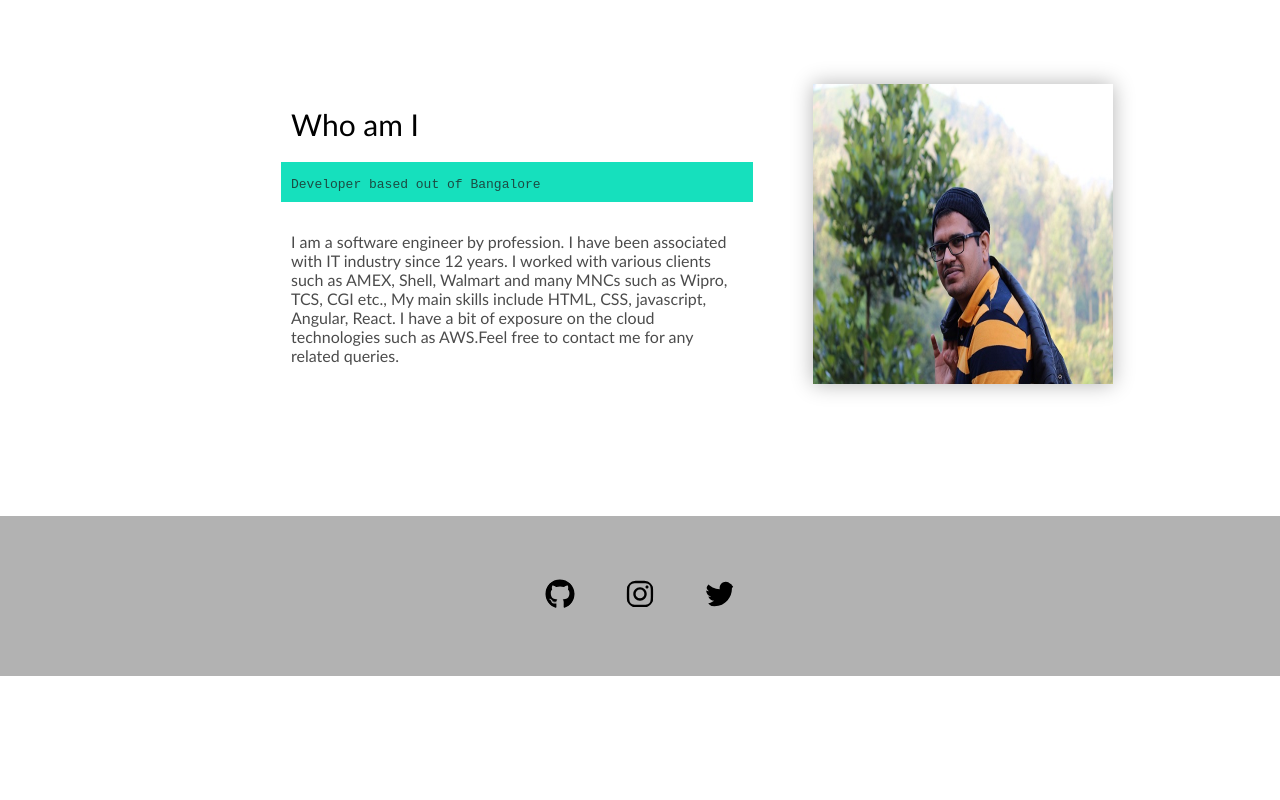
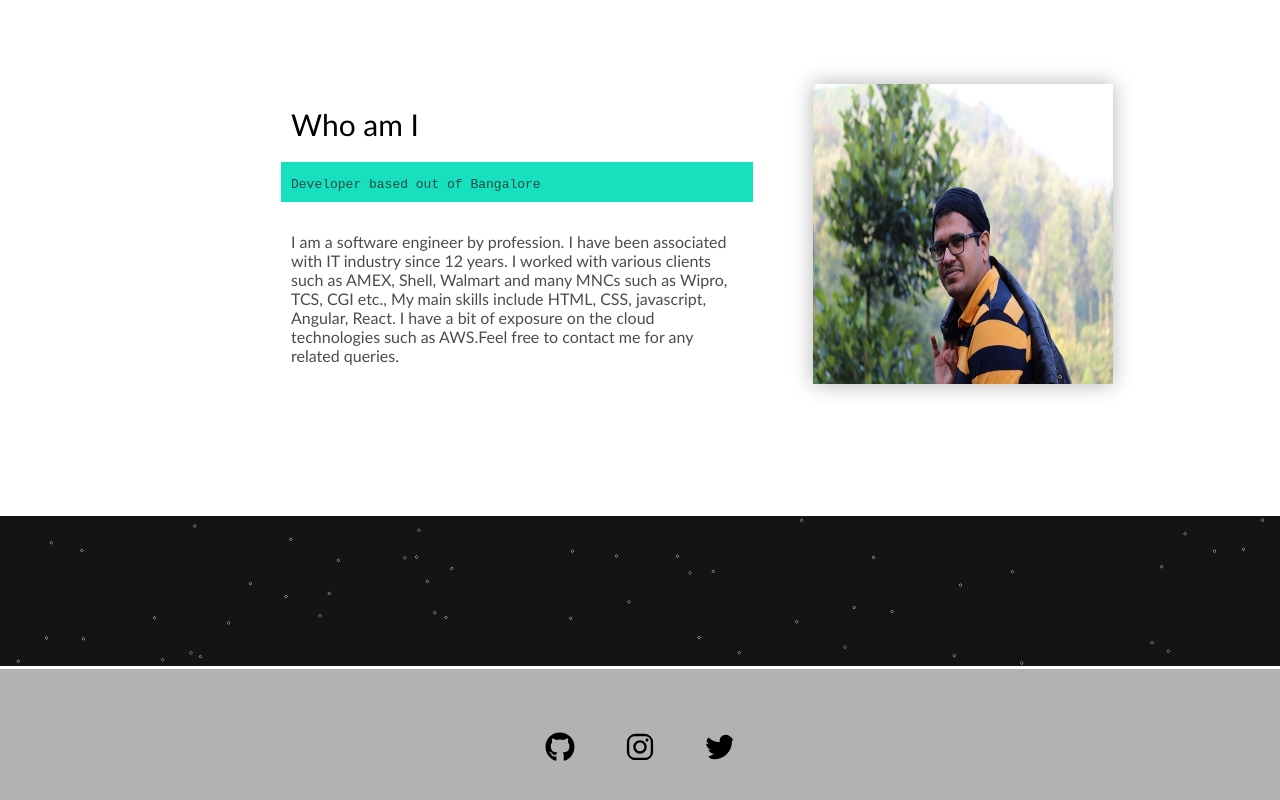
Before and after one commit to sr347012/portfolio-V1, a plain HTML site: page index.html in a window 1280 px wide. Shown: the part 1022-1822 px from the top of the page. Before the commit the page ends 1698 px from the top, so only its background shows below. Drawn offline with Linux system fonts and the light colour scheme.

Commit message:
added some canvas elements

```diff
--- a/index.html
+++ b/index.html
@@ -6,7 +6,6 @@
     <meta name="viewport" content="width=device-width, initial-scale=1.0">
     <title>My portfolio</title>
     <link rel="stylesheet" href="./style.css">
-    <script src="./script.js"></script>
     <script src="https://kit.fontawesome.com/d4281b2af3.js" crossorigin="anonymous"></script>
 </head>
 <body>
@@ -59,6 +58,11 @@
 
         </div>
     </section>
+    <section>
+        <canvas id="canvas1">
+
+        </canvas>
+    </section>
     <footer>
         <div class="footer-icons">
             <a href="https://github.com/sr347012/"><img src="./github-brands.svg" alt=""></a>
@@ -66,5 +70,6 @@
             <a href="https://twitter.com/Sriram2387"><img src="./twitter-brands.svg" alt=""></a>
         </div>
     </footer>
+    <script src="./script.js"></script>
 </body>
 </html>
--- a/script.js
+++ b/script.js
@@ -0,0 +1,59 @@
+const canvas = document.getElementById('canvas1');
+
+const ctx1 = canvas.getContext('2d');
+canvas.width = window.innerWidth;
+
+// console.log(canvas.width, canvas.height);
+var mouse = {
+    x : undefined,
+    y: undefined
+}
+
+window.addEventListener('click' ,function (e) {
+    console.log(e);
+})
+class Particle {
+    constructor() {
+        this.x = Math.random() * canvas.width;
+        this.y = Math.random() * canvas.height;
+        this.radius = 1;
+        this.speedX = Math.random() * 3 - 1.5;
+        this.speedY = Math.random() * 3 - 1.5;
+    }
+    draw() {
+        ctx1.beginPath();
+        ctx1.arc(this.x,this.y,this.radius, 0, Math.PI * 2, false);
+        ctx1.strokeStyle = 'white';
+        ctx1.stroke();
+        ctx1.fill();
+    }
+
+    update() {
+        this.x = this.x + this.speedX;
+        this.y = this.y + this.speedY;
+        if (this.x < 0 || this.x > canvas.width) this.speedX = -this.speedX;
+        if(this.y < 0 || this.y > canvas.height) this.speedY = -this.speedY;
+    }
+}
+
+var particlesArray = [];
+
+for (let i = 0; i < 50; i++) {
+    particlesArray.push(new Particle);
+}
+
+function animate() {
+    ctx1.clearRect(0,0,canvas.width, canvas.height);
+    requestAnimationFrame(animate);
+
+    for (let index = 0; index < particlesArray.length; index++) {
+        // const element = array[index];
+        // console.log(particlesArray[index]);
+        particlesArray[index].update();
+        particlesArray[index].draw();
+
+
+    }
+}
+
+animate();
--- a/style.css
+++ b/style.css
@@ -100,6 +100,7 @@ nav{
     margin: 20px;
     padding: 10px;
     font-weight: 400;
+    border-radius: 10px;
 }
 
 .personal {
@@ -145,6 +146,11 @@ nav{
     padding: 10px;
 }
 
+#canvas1 {
+    /* width: 100%; */
+    /* height: 70vh; */
+    background: #141414;
+}
 .footer-icons {
     background-color: rgba(0,0,0,0.3);
     /* opacity: 0.1; */
```
